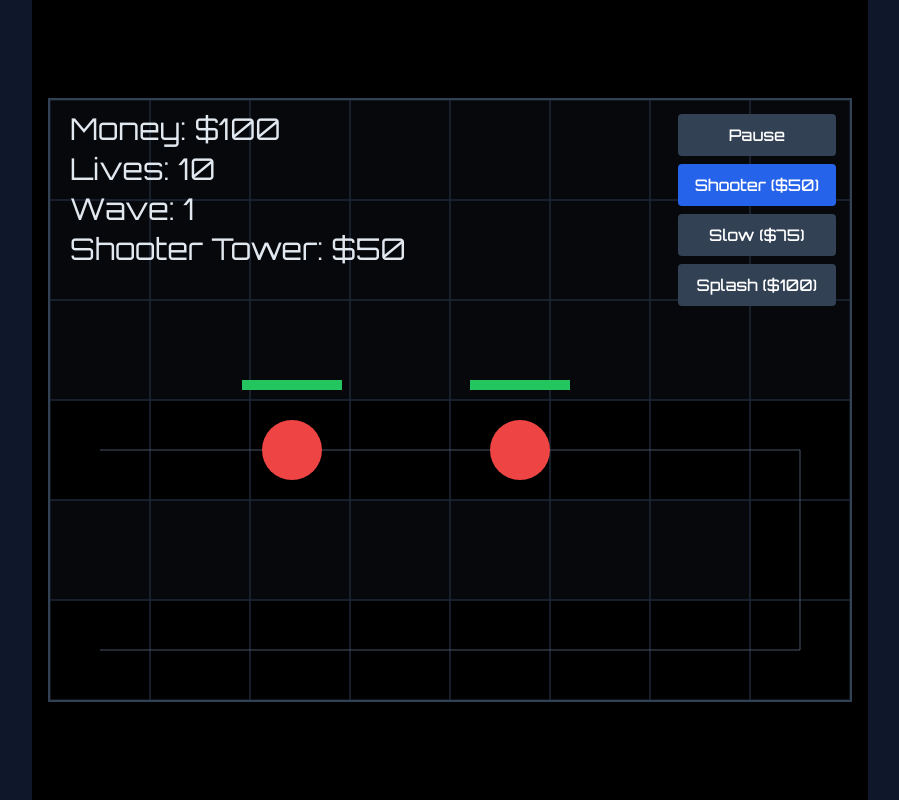
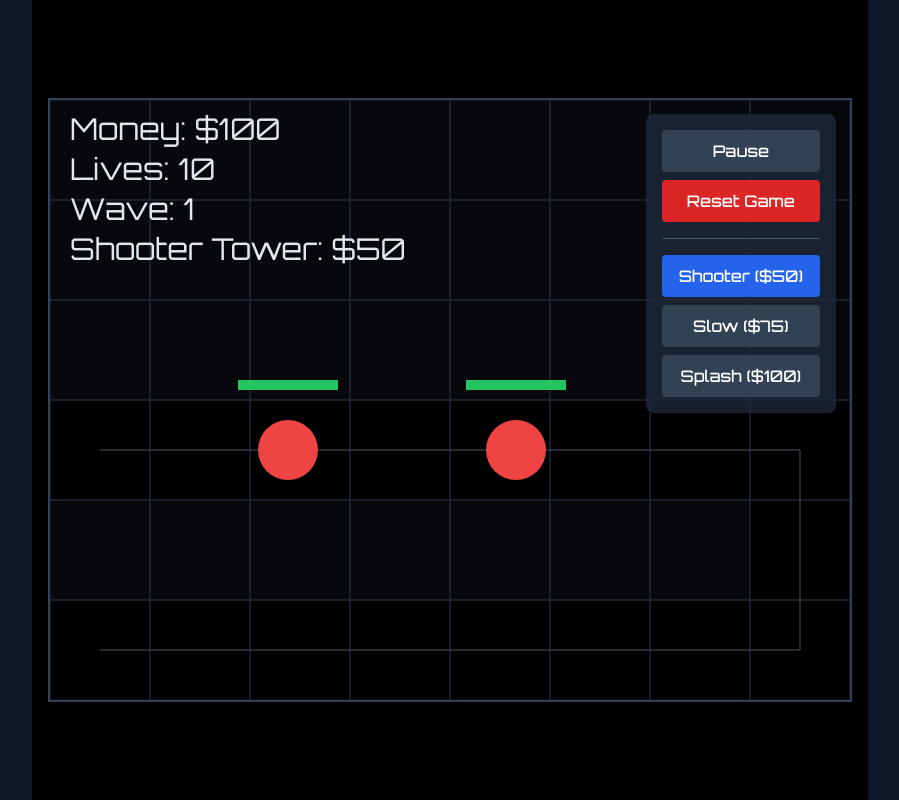
Before and after one commit to Shikawaa/tower-defense, a React (Vite) app in the folder tower-defense/: page / in a window 1280 px wide. Both pictures are taken after a click on the button "Commencer la partie". Shown: the whole page, without its empty margins (190-1089 px from the left). Built offline with nearby package versions, Linux system fonts and the light colour scheme.

Commit message:
Add reset button

```diff
--- a/tower-defense/src/components/GameCanvas.jsx
+++ b/tower-defense/src/components/GameCanvas.jsx
@@ -414,6 +414,13 @@ const GameCanvas = ({ onGameOver }) => {
     canvas.addEventListener('click', handleClick)
     gameStep()
 
+    // Réinitialiser le jeu quand gameState change
+    if (gameState.wave === 1 && gameState.lives === 10 && gameState.money === 100) {
+      enemies = []
+      towers = []
+      frameCount = 0
+    }
+
     return () => {
       cancelAnimationFrame(gameLoop)
       canvas.removeEventListener('mousemove', handleMouseMove)
@@ -451,6 +458,16 @@ const GameCanvas = ({ onGameOver }) => {
     setGameState(prev => ({ ...prev, isPaused: !prev.isPaused }))
   }
 
+  const resetGame = () => {
+    setGameState({
+      money: 100,
+      lives: 10,
+      wave: 1,
+      isPaused: false,
+      selectedTowerType: 'shooter'
+    })
+  }
+
   const selectTowerType = (type) => {
     if (!gameState.isPaused) {
       setGameState(prev => ({ ...prev, selectedTowerType: type }))
@@ -465,7 +482,8 @@ const GameCanvas = ({ onGameOver }) => {
         height={600}
         className="border-2 border-slate-700"
       />
-      <div className="absolute top-4 right-4 flex flex-col gap-2">
+      <div className="absolute top-4 right-4 flex flex-col gap-2 bg-slate-800/80 p-4 rounded-lg">
+        <div className="flex flex-col gap-2">
           <button
             onClick={togglePause}
             className={`px-4 py-2 rounded ${
@@ -476,6 +494,15 @@ const GameCanvas = ({ onGameOver }) => {
           >
             {gameState.isPaused ? 'Resume' : 'Pause'}
           </button>
+          <button
+            onClick={resetGame}
+            className="px-4 py-2 rounded bg-red-600 text-white hover:bg-red-700"
+          >
+            Reset Game
+          </button>
+        </div>
+        <div className="border-t border-slate-600 my-2"></div>
+        <div className="flex flex-col gap-2">
           <button
             onClick={() => selectTowerType('shooter')}
             className={`px-4 py-2 rounded ${
@@ -511,6 +538,7 @@ const GameCanvas = ({ onGameOver }) => {
           </button>
         </div>
       </div>
+    </div>
   )
 }
 
```
Also changed, not shown: tower-defense/package.json (+11 -11 lines), 2 other files (tests, documents, lock files or other folders). Lines whose indentation alone changed are shown as unchanged.
